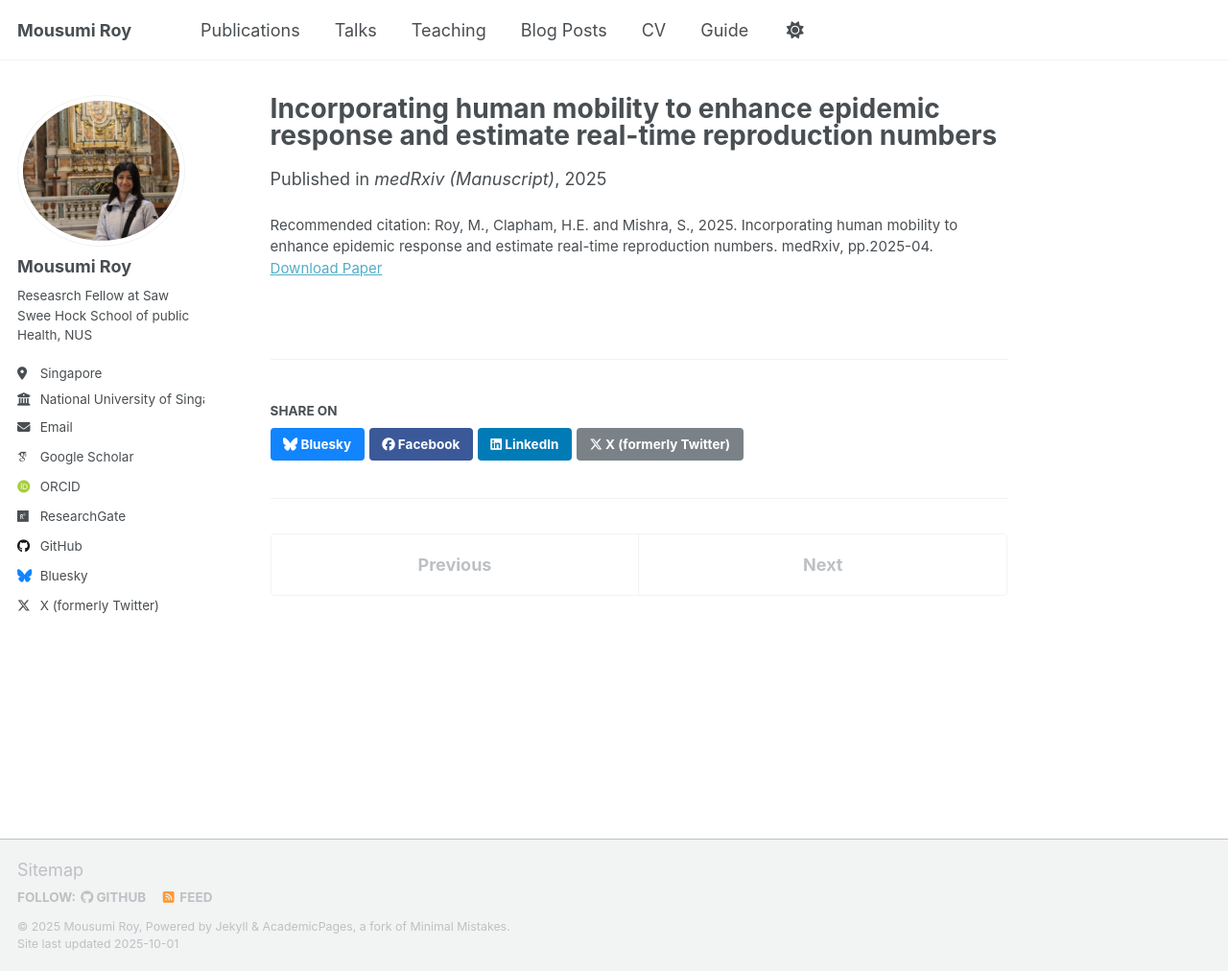
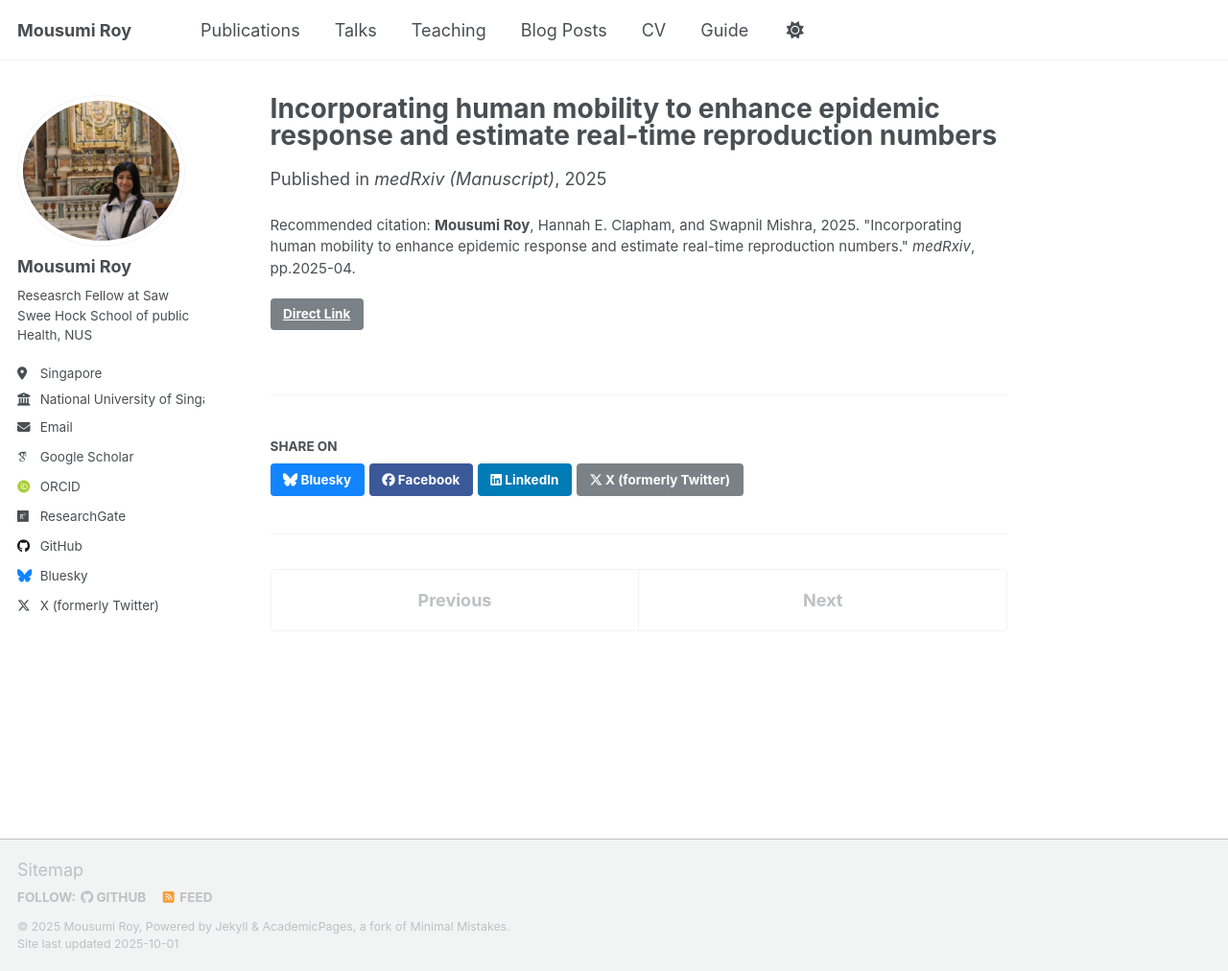
Before and after one commit to mousumi3104/mousumi3104.github.io, a Jekyll site: the page built from _publications/2025_04_2025_spatial_rt_estimation.md, in a window 1280 px wide and 1012 px high. Shown: the whole window at 96% size. Built offline with Jekyll 4.4.1, drawn with Linux system fonts in a browser that asks for light colours; some web fonts are replaced; a script that is not in the unit is left out.

Commit message:
Update 2025_04_2025_spatial_rt_estimation.md

```diff
--- a/_publications/2025_04_2025_spatial_rt_estimation.md
+++ b/_publications/2025_04_2025_spatial_rt_estimation.md
@@ -1,13 +1,13 @@
 ---
 title: "Incorporating human mobility to enhance epidemic response and estimate real-time reproduction numbers"
 collection: publications
-permalink: /publication/spatial_rt_estimation/
+permalink: /publication/2025_04_2025_spatial_rt_estimation
 date: 2025-04-25
 venue: "medRxiv (Manuscript)"
-paperurl: "https://www.medrxiv.org/content/10.1101/2025.04.25.25326411v1"
+link: "https://www.medrxiv.org/content/10.1101/2025.04.25.25326411v1"
 authors:
   - "Mousumi Roy"
   - "Hannah E. Clapham"
   - "Swapnil Mishra"
-citation: "Roy, M., Clapham, H.E. and Mishra, S., 2025. Incorporating human mobility to enhance epidemic response and estimate real-time reproduction numbers. medRxiv, pp.2025-04."
+citation: "<b>Mousumi Roy</b>, Hannah E. Clapham, and Swapnil Mishra, 2025. &quot;Incorporating human mobility to enhance epidemic response and estimate real-time reproduction numbers.&quot; <i>medRxiv</i>, pp.2025-04."
 ---
```
